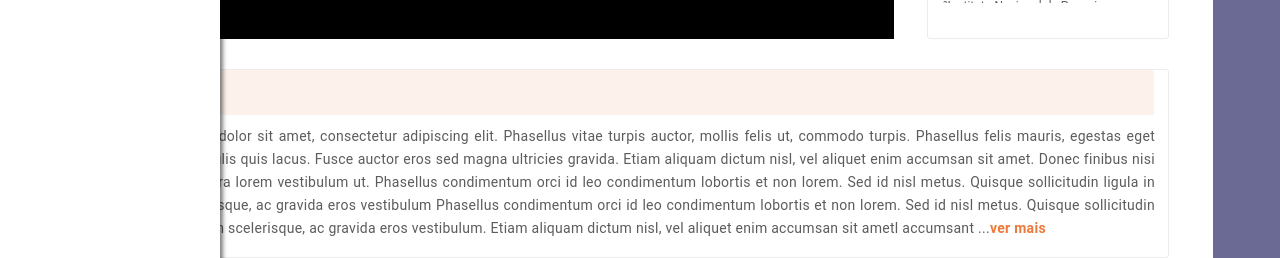
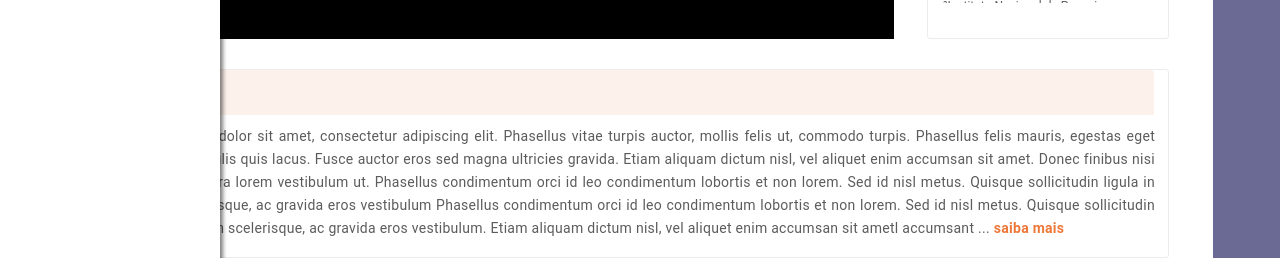
Before and after one commit to CardosoCleiton/frontendgaloa, a React (Create React App) app: page /trabalhos in a window 1280 px wide. Shown: the part 542-800 px from the top of the page. Built offline with nearby package versions, Linux system fonts and the light colour scheme.

Commit message:
feito evento campo resumo

```diff
--- /dev/null
+++ b/src/components/resumo.js
@@ -0,0 +1,41 @@
+import React,{Component} from 'react';
+import{render} from 'react-dom';
+import '../styles/elements/resumo.css';
+
+
+export default class Resumo extends React.Component {
+
+    constructor (props){
+        super(props);
+        this.state = {clique: false};
+        this.clicou = this.clicou.bind(this);
+    }
+
+    clicou(e){
+       var status = this.state.clique;
+       if (status === false){
+           status = true
+       }else{
+           status = false
+       }
+       this.setState({clique: status});
+       e.preventDefault();
+  }
+
+    render(){
+        return(
+            <div className="resumo">
+                <h1 className='h1'>Resumo</h1>
+                <div className="div_Txt">
+                  <p>
+                    Lorem ipsum dolor sit amet, consectetur adipiscing elit. Phasellus vitae turpis auctor, mollis felis ut, commodo turpis. Phasellus felis mauris, egestas eget cursus et, iaculis quis lacus. Fusce auctor eros sed magna ultricies gravida. Etiam aliquam dictum nisl, vel  aliquet enim accumsan sit amet. Donec finibus nisi tellus, ut viverra lorem vestibulum ut.  Phasellus condimentum orci id leo condimentum lobortis et non lorem. Sed id nisl metus. Quisque sollicitudin ligula in sapien scelerisque, ac gravida eros vestibulum Phasellus condimentum orci id leo condimentum lobortis et non lorem. Sed id nisl metus. Quisque sollicitudin ligula in sapien scelerisque, ac gravida eros vestibulum.  Etiam aliquam dictum nisl, vel aliquet enim accumsan sit ametl accumsant <span id="pontos"> {this.state.clique ? " " : "..."}</span>
+                    <span className ={this.state.clique ?  "mais" : "menos"}>
+                    Lorem ipsum dolor sit amet, consectetur adipiscing elit. Phasellus vitae turpis auctor, mollis felis ut, commodo turpis. Phasellus felis mauris, egestas eget cursus et, iaculis quis lacus. Fusce auctor eros sed magna ultricies gravida. Etiam aliquam dictum nisl, vel  aliquet enim accumsan sit amet. Donec finibus nisi tellus, ut viverra lorem vestibulum ut.  Phasellus condimentum orci id leo condimentum lobortis et non lorem. Sed id nisl metus. Quisque sollicitudin ligula in sapien scelerisque, ac gravida eros vestibulum Phasellus condimentum orci id leo condimentum lobortis et non lorem. Sed id nisl metus. Quisque sollicitudin ligula in sapien scelerisque, ac gravida eros vestibulum.  Etiam aliquam dictum nisl, vel aliquet enim accumsan sit ametl accumsant
+                    </span>
+                    <a className="btnLookMore" onClick={this.clicou}> {this.state.clique ? "saiba menos":"saiba mais"}</a>
+                  </p>
+                </div>
+            </div>
+        )
+    }
+}
--- a/src/components/resumo.tsx
+++ /dev/null
@@ -1,25 +0,0 @@
-import React,{useState} from 'react'
-import '../styles/elements/resumo.css'
-
-
-export default class Resumo extends React.Component{
-
-    render(){
-        return(
-            <div className="resumo">
-                <h1 className='h1'>Resumo</h1>
-                <div className="div_Txt">
-                  <p>
-                    Lorem ipsum dolor sit amet, consectetur adipiscing elit. Phasellus vitae turpis auctor, mollis felis ut, commodo turpis. Phasellus felis mauris, egestas eget cursus et, iaculis quis lacus. Fusce auctor eros sed magna ultricies gravida. Etiam aliquam dictum nisl, vel  aliquet enim accumsan sit amet. Donec finibus nisi tellus, ut viverra lorem vestibulum ut.  Phasellus condimentum orci id leo condimentum lobortis et non lorem. Sed id nisl metus. Quisque sollicitudin ligula in sapien scelerisque, ac gravida eros vestibulum Phasellus condimentum orci id leo condimentum lobortis et non lorem. Sed id nisl metus. Quisque sollicitudin ligula in sapien scelerisque, ac gravida eros vestibulum.  Etiam aliquam dictum nisl, vel aliquet enim accumsan sit ametl accumsant <span id="pontos">...</span>
-                    <span id="mais">
-                    Lorem ipsum dolor sit amet, consectetur adipiscing elit. Phasellus vitae turpis auctor, mollis felis ut, commodo turpis. Phasellus felis mauris, egestas eget cursus et, iaculis quis lacus. Fusce auctor eros sed magna ultricies gravida. Etiam aliquam dictum nisl, vel  aliquet enim accumsan sit amet. Donec finibus nisi tellus, ut viverra lorem vestibulum ut.  Phasellus condimentum orci id leo condimentum lobortis et non lorem. Sed id nisl metus. Quisque sollicitudin ligula in sapien scelerisque, ac gravida eros vestibulum Phasellus condimentum orci id leo condimentum lobortis et non lorem. Sed id nisl metus. Quisque sollicitudin ligula in sapien scelerisque, ac gravida eros vestibulum.  Etiam aliquam dictum nisl, vel aliquet enim accumsan sit ametl accumsant
-                    </span>
-                     <a className ="btnLookMore">ver mais</a>
-                  </p>
-                </div>
-            </div>
-
-
-        )
-    }
-}
--- a/src/styles/elements/resumo.css
+++ b/src/styles/elements/resumo.css
@@ -54,6 +54,10 @@ h1{
 
 }
 
-#mais{
+.mais{
+    display:block;
+}
+
+.menos{
     display:none;
 }
```
